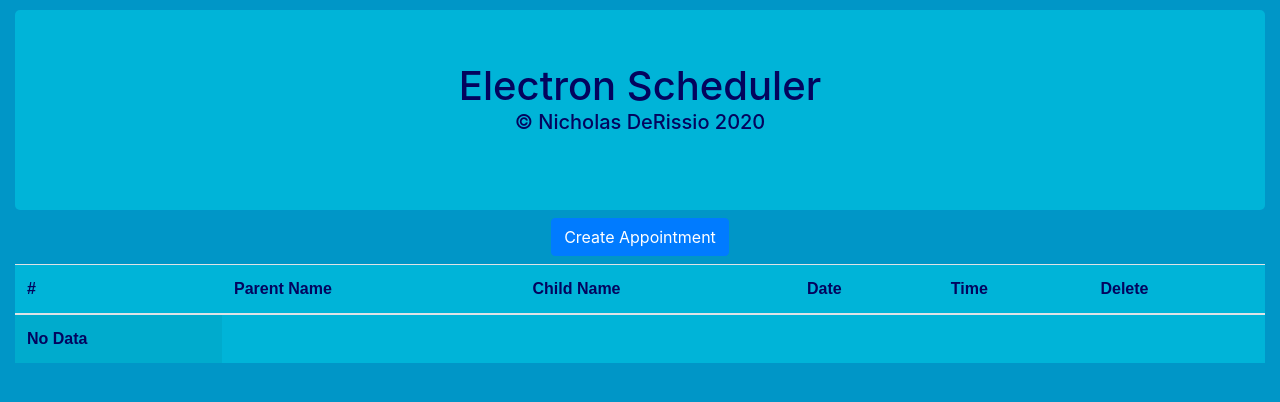
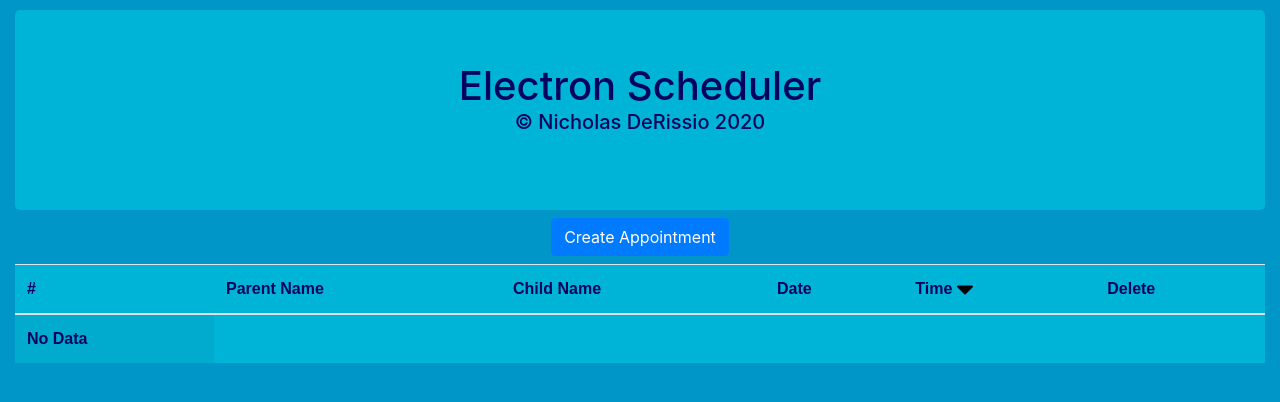
Before and after one commit to KantKontrol/Electron-Scheduler, a React (Create React App) app in the folder electron-scheduler/: page / in a window 1280 px wide. Shown: the top 402 px of the page. Built offline with nearby package versions, Linux system fonts and the light colour scheme.

Commit message:
began to add time sorting functionality

```diff
--- a/electron-scheduler/src/App.css
+++ b/electron-scheduler/src/App.css
@@ -9,6 +9,17 @@ table {
 
 td {
   vertical-align: middle !important;
+}
+
+.sortImageUp {
+  display: inline;
+  max-width: 30px;
+}
+
+.sortImageDown {
+  display: inline;
+  max-width: 30px;
+
 }
 
 .main-page-header {
--- a/electron-scheduler/src/components/ALoader.js
+++ b/electron-scheduler/src/components/ALoader.js
@@ -5,6 +5,8 @@ import SortBar from "./SortBar";
 export default function ALoader(props){
 
     let { appointments, removeApp } = props;
+
+    //add time sort here
 
     return (
         <div className="row">
--- a/electron-scheduler/src/components/SortBar.js
+++ b/electron-scheduler/src/components/SortBar.js
@@ -1,6 +1,8 @@
 import React from "react";
 
 export default function SortBar(props){
+
+    let {sortDirection} = props;
 
     return (
         <thead>
@@ -9,7 +11,7 @@ export default function SortBar(props){
                 <th scope="col">Parent Name</th>
                 <th scope="col">Child Name</th>
                 <th scope="col">Date</th>
-                <th scope="col">Time</th>
+                <th scope="col">Time <div className={sortDirection == "ascend" ? "sortImageUp" : "sortImageDown"}><img src="/assets/img/arrow.png" alt="arrow"></img></div></th>
                 <th scope="col">Delete</th>
             </tr>
         </thead>
```
Also changed, not shown: electron-scheduler/public/assets/img/arrow.png (added).
